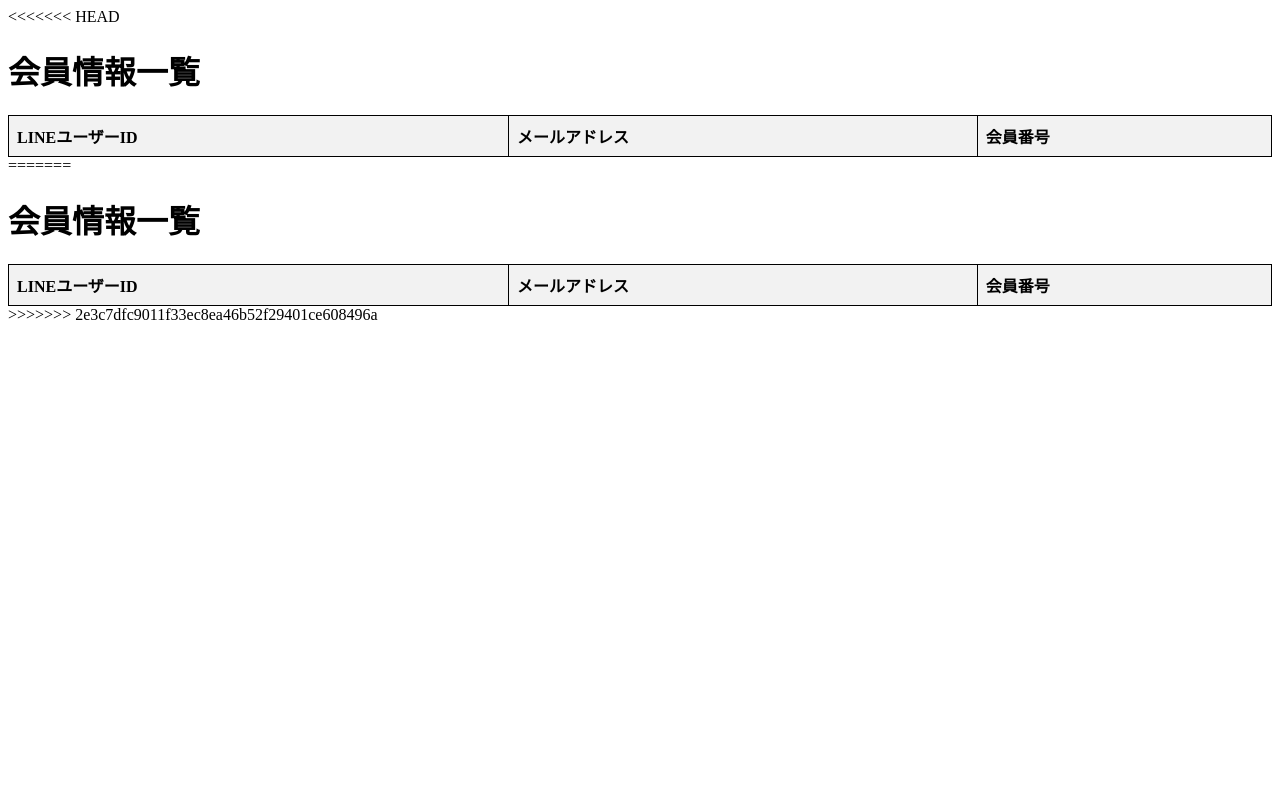
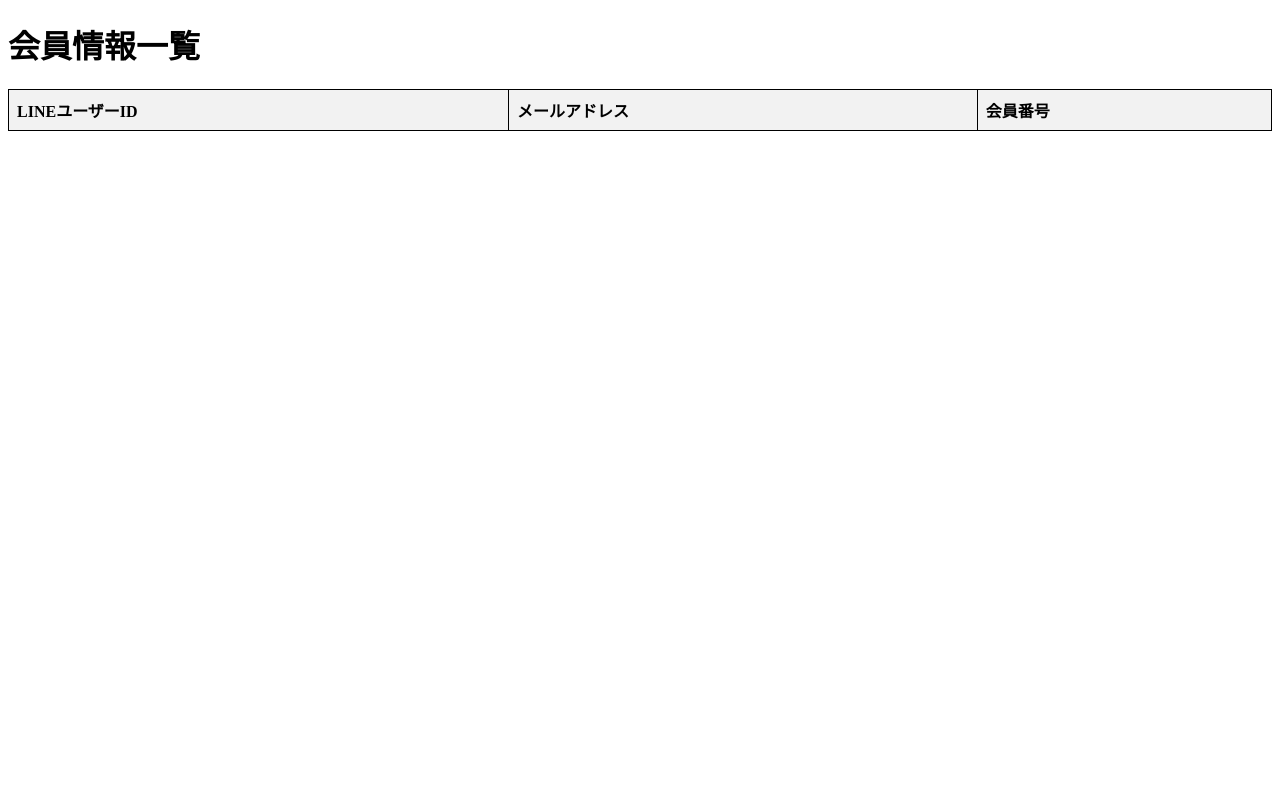
Before and after one commit to kurochandesu/test, a Flask app: template templates/member_list.html in a window 1280 px wide. Run offline with Flask 3, Linux system fonts and the light colour scheme; the template is opened without the code that fills it, so the values that code supplies are empty.

Commit message:
Your local changes

```diff
--- /dev/null
+++ b/run.py
@@ -0,0 +1,11 @@
+from flask import Flask, render_template
+
+app = Flask(__name__)
+
+@app.route("/")
+def index():
+    """index.htmlを表示する"""
+    return render_template("index.html")
+
+if __name__ == "__main__":
+    app.run(debug=True)
--- a/templates/member_list.html
+++ b/templates/member_list.html
@@ -1,4 +1,3 @@
-<<<<<<< HEAD
 <!DOCTYPE html>
 <html>
 <head>
@@ -36,44 +35,3 @@
     </table>
 </body>
 </html>
-
-=======
-<!DOCTYPE html>
-<html>
-<head>
-    <title>会員情報一覧</title>
-    <style>
-        table {
-            width: 100%;
-            border-collapse: collapse;
-        }
-        th, td {
-            border: 1px solid black;
-            padding: 8px;
-            text-align: left;
-        }
-        th {
-            background-color: #f2f2f2;
-        }
-    </style>
-</head>
-<body>
-    <h1>会員情報一覧</h1>
-    <table>
-        <tr>
-            <th>LINEユーザーID</th>
-            <th>メールアドレス</th>
-            <th>会員番号</th>
-        </tr>
-        {% for member in members %}
-        <tr>
-            <td>{{ member[0] }}</td>
-            <td>{{ member[1] }}</td>
-            <td>{{ member[2] }}</td>
-        </tr>
-        {% endfor %}
-    </table>
-</body>
-</html>
-
->>>>>>> 2e3c7dfc9011f33ec8ea46b52f29401ce608496a
```
Also changed, not shown: templates/index.html (+0 -18 lines), templates/update_complete.html (+0 -13 lines), templates/update_profile.html (+0 -18 lines), 1 other file.
